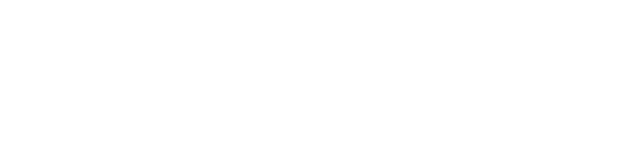
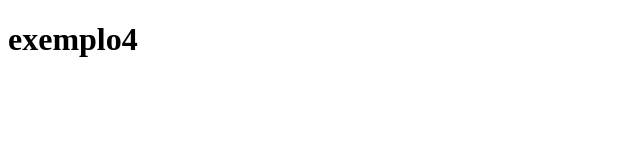
Before and after one commit to BernardoMonnerat/exemplo4, a plain HTML site: page index.html in a window 1280 px wide. Shown: the whole page, without its empty margins (0-640 px from the left). Drawn offline with Linux system fonts and the light colour scheme.

Commit message:
Adicionando header

```diff
--- a/index.html
+++ b/index.html
@@ -6,6 +6,8 @@
     <title>Document</title>
 </head>
 <body>
-
+    <header>
+        <h1>exemplo4</h1>
+    </header>
 </body>
 </html>
```
